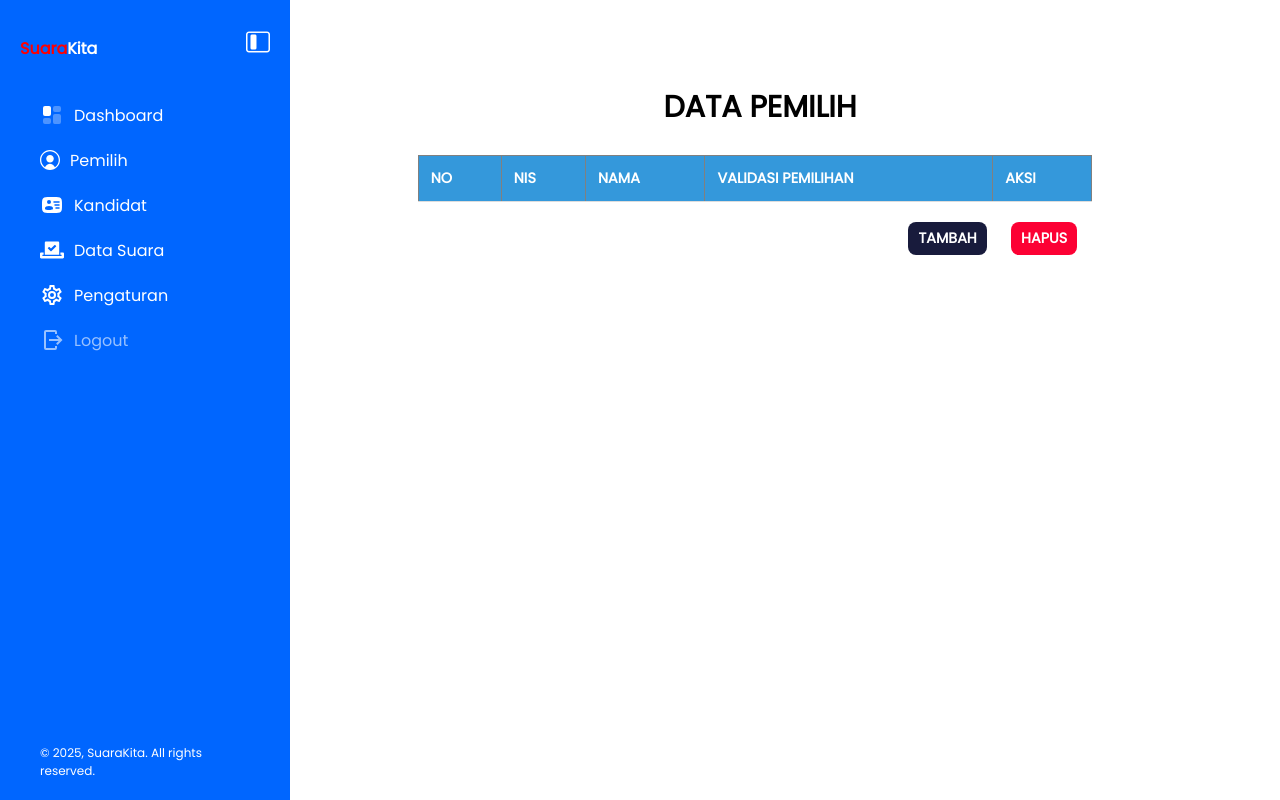
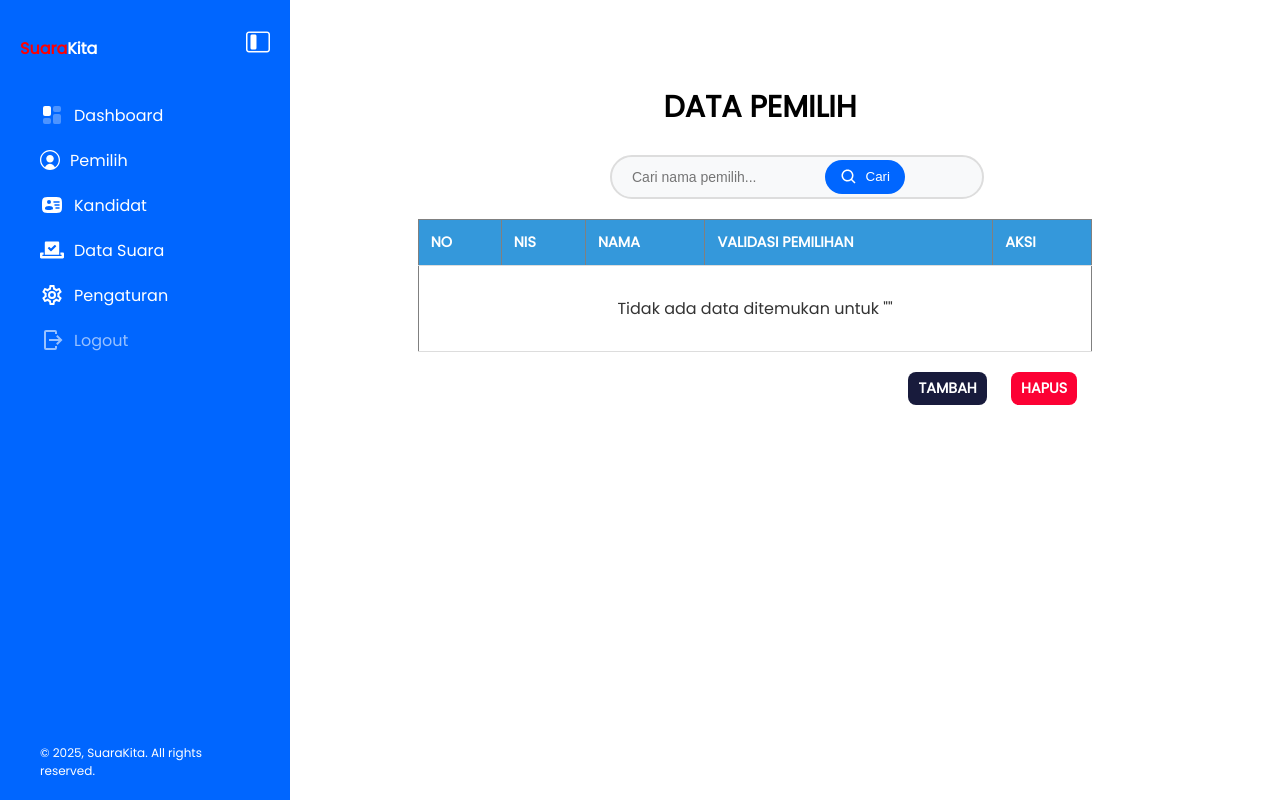
Before and after one commit to hanakhaii/SuaraKita, a PHP site: page /data_pemilih.php in a window 1280 px wide. Run offline with PHP 8.4, Linux system fonts and the light colour scheme; tables that the repository leaves empty or names only in its code hold one stand-in row (values such as "Sample post"); lists and menus that the app fills with data are empty.

Commit message:
search-bar-for-data-pemilih-ror

```diff
--- a/Backend/dashboardmin.css
+++ b/Backend/dashboardmin.css
@@ -181,7 +181,7 @@ body {
         .tablemilih {
             width: 95%; /* atau nilai tertentu */
             max-width: 1200px; /* contoh */
-            margin: 0 auto;
+            /* margin: 0 auto; */margin-top: 20px;
         }
 
         th {
--- a/Backend/data_pemilih.php
+++ b/Backend/data_pemilih.php
@@ -1,6 +1,8 @@
 <?php
 include 'db.php';
 $dbsuara = new Database();
+
+$search = isset($_GET['search']) ? $_GET['search'] : '';
 ?>
 <!-- dataa pemilihhhhhhhhhh -->
 <!DOCTYPE html>
@@ -11,7 +13,8 @@ $dbsuara = new Database();
     <link rel="apple-touch-icon" sizes="180x180" href="../Backend/img/favicon_io/apple-touch-icon.png">
     <link rel="icon" type="image/png" sizes="32x32" href="../Backend/img/favicon_io/favicon-32x32.png">
     <link rel="icon" type="image/png" sizes="16x16" href="../Backend/img/favicon_io/favicon-16x16.png">
-    <link rel="manifest" href="/site.webmanifest"><link rel="icon" type="image/x-con" href="">
+    <link rel="manifest" href="/site.webmanifest">
+    <link rel="icon" type="image/x-con" href="">
     <meta name="viewport" content="width=device-width, initial-scale=1.0">
     <link href="https://fonts.googleapis.com/css?family=Poppins" rel="stylesheet" />
     <link href="https://cdn.jsdelivr.net/npm/bootstrap-icons@1.10.3/font/bootstrap-icons.css" rel="stylesheet" />
@@ -99,12 +102,32 @@ $dbsuara = new Database();
 
         <!-- content -->
         <main class="table_view" align="center">
-            <!-- judul -->
+
             <section class="table_header">
                 <h1>DATA PEMILIH</h1>
+                <form method="GET" action="">
+                    <center>
+                        <div class="search-input">
+                            <input type="text" name="search" placeholder="Cari nama pemilih..."
+                                value="<?php echo isset($_GET['search']) ? htmlspecialchars($_GET['search']) : '' ?>">
+                            <button type="submit">
+                                <svg xmlns="http://www.w3.org/2000/svg" width="20" height="20" viewBox="0 0 24 24">
+                                    <path fill="currentColor" d="M10 18a7.952 7.952 0 0 0 4.897-1.688l4.396 4.396l1.414-1.414l-4.396-4.396A7.952 7.952 0 0 0 18 10c0-4.411-3.589-8-8-8s-8 3.589-8 8s3.589 8 8 8m0-14c3.309 0 6 2.691 6 6s-2.691 6-6 6s-6-2.691-6-6s2.691-6 6-6" />
+                                </svg>
+                                Cari
+                            </button>
+                            <?php if (isset($_GET['search']) && !empty($_GET['search'])) : ?>
+                                <a href="data_pemilih.php" class="reset-search" title="Reset pencarian">
+                                    <svg xmlns="http://www.w3.org/2000/svg" width="18" height="18" viewBox="0 0 24 24">
+                                        <path fill="currentColor" d="M19 6.41L17.59 5L12 10.59L6.41 5L5 6.41L10.59 12L5 17.59L6.41 19L12 13.41L17.59 19L19 17.59L13.41 12L19 6.41z" />
+                                    </svg>
+                                </a>
+                            <?php endif; ?>
+                        </div>
+                    </center>
+                </form>
             </section>
 
-            <!-- daftar penmilih (data bersifat dummy) -->
             <section class="table_body_pemilih">
                 <table align="center" border="1" class="tablemilih">
                     <thead>
@@ -116,11 +139,19 @@ $dbsuara = new Database();
                             <th>AKSI</th>
                         </tr>
                     </thead>
+                    <tbody>
                         <?php
                         $no = 1;
-                    foreach ($dbsuara->viewPemilih() as $dataPemilih) {
-                    ?>
-                        <tbody>
+                        $search = isset($_GET['search']) ? $_GET['search'] : '';
+
+                        if (empty($dbsuara->viewPemilih($search))) : ?>
+                            <tr>
+                                <td colspan="5" style="text-align: center; padding: 30px;">
+                                    Tidak ada data ditemukan untuk "<?php echo htmlspecialchars($search) ?>"
+                                </td>
+                            </tr>
+                        <?php else : ?>
+                            <?php foreach ($dbsuara->viewPemilih($search) as $dataPemilih) : ?>
                                 <tr>
                                     <td><?php echo $no++; ?></td>
                                     <td><?php echo $dataPemilih['nis']; ?></td>
@@ -129,11 +160,13 @@ $dbsuara = new Database();
                                     <td>
                                         <div class="flex-button-milih">
                                             <a href="edit_pemilih.php?nis=<?php echo $dataPemilih['nis']; ?>">Edit</a> |
-                                        <a href="process.php?action=delete_pemilih&nis=<?php echo $dataPemilih['nis']; ?>" onclick="return confirm('Yakin ingin menghapus?')">Hapus</a>
+                                            <a href="process.php?action=delete_pemilih&nis=<?php echo $dataPemilih['nis']; ?>"
+                                                onclick="return confirm('Yakin ingin menghapus?')">Hapus</a>
                                         </div>
                                     </td>
                                 </tr>
-                        <?php } ?>
+                            <?php endforeach; ?>
+                        <?php endif; ?>
                     </tbody>
                 </table>
             </section>
@@ -143,10 +176,79 @@ $dbsuara = new Database();
                 <a href="process.php?action=delete_all_pemilih"
                     onclick="return confirm('Yakin ingin menghapus semua pemilih?')" style="background-color: #FC0134;">HAPUS</a>
             </div>
-        </div>
         </main>
     </div>
 
+    <style>
+            .search-input {
+                position: relative;
+                width: 300px;
+            }
+
+            .search-input input {
+                width: 100%;
+                padding: 12px 50px 12px 20px;
+                border: 2px solid #ddd;
+                border-radius: 30px;
+                font-size: 14px;
+                transition: all 0.3s;
+                background: #f8f9fa;
+            }
+
+            .search-input input:focus {
+                outline: none;
+                border-color: #0066FF;
+                box-shadow: 0 0 12px rgba(0, 102, 255, 0.2);
+                background: white;
+            }
+
+            .search-input button {
+                position: absolute;
+                right: 5px;
+                top: 50%;
+                transform: translateY(-50%);
+                background: #0066FF;
+                border: none;
+                cursor: pointer;
+                padding: 8px 15px;
+                border-radius: 25px;
+                display: flex;
+                align-items: center;
+                gap: 8px;
+                color: white;
+                transition: all 0.3s;
+            }
+
+            .search-input button:hover {
+                background: #0052cc;
+                box-shadow: 0 3px 10px rgba(0, 102, 255, 0.3);
+            }
+
+            .search-input button svg {
+                width: 18px;
+                height: 18px;
+                color: white;
+            }
+
+            .reset-search {
+                position: absolute;
+                right: 110px;
+                top: 50%;
+                transform: translateY(-50%);
+                color: #999;
+                cursor: pointer;
+                transition: all 0.2s;
+                background: rgba(255, 255, 255, 0.9);
+                padding: 4px;
+                border-radius: 50%;
+                display: flex;
+            }
+
+            .reset-search:hover {
+                color: #ff4444;
+                background: rgba(255, 68, 68, 0.1);
+            }
+    </style>
     <!-- javascript -->
     <script>
         document.addEventListener("DOMContentLoaded", function() {
--- a/Backend/db.php
+++ b/Backend/db.php
@@ -22,15 +22,23 @@ class Database
     }
 
     // Tampilkan semua kandidat
-    public function viewKandidat() {
+    public function viewKandidat()
+    {
         $query = $this->connect->query("SELECT * FROM kandidat");
         return $query->fetch_all(MYSQLI_ASSOC);
     }
 
     // Tampilkan semua pemilih
-    function viewPemilih()
+    function viewPemilih($search = '')
     {
-        $query = $this->connect->query("SELECT * FROM pengguna WHERE role = 'user'");
+        $sql = "SELECT * FROM pengguna WHERE role = 'user'";
+
+        if (!empty($search)) {
+            $search = $this->connect->real_escape_string($search);
+            $sql .= " AND nama LIKE '%$search%'";
+        }
+
+        $query = $this->connect->query($sql);
         return $query->fetch_all(MYSQLI_ASSOC);
     }
 
```
Lines whose indentation alone changed are shown as unchanged.
